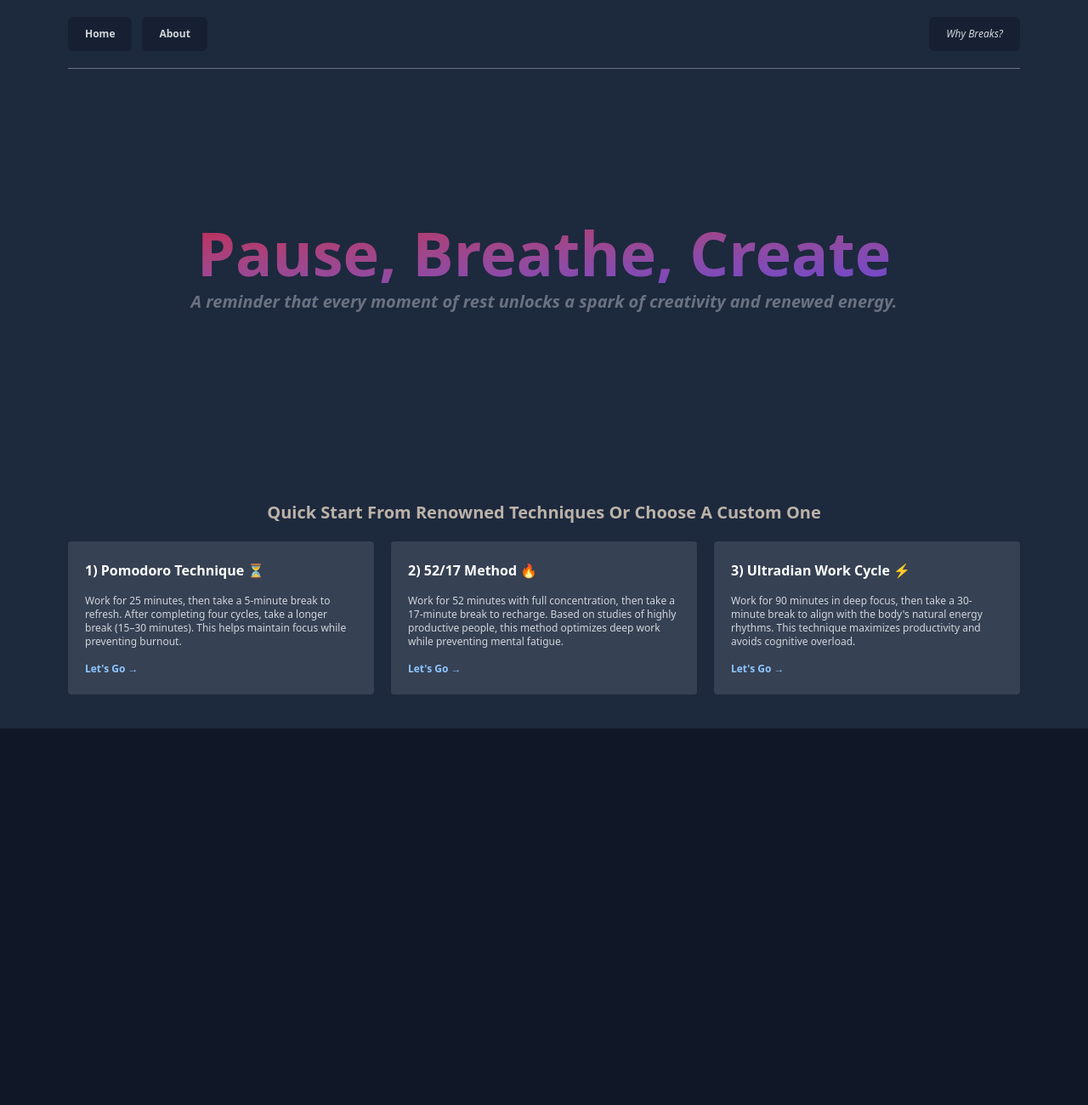
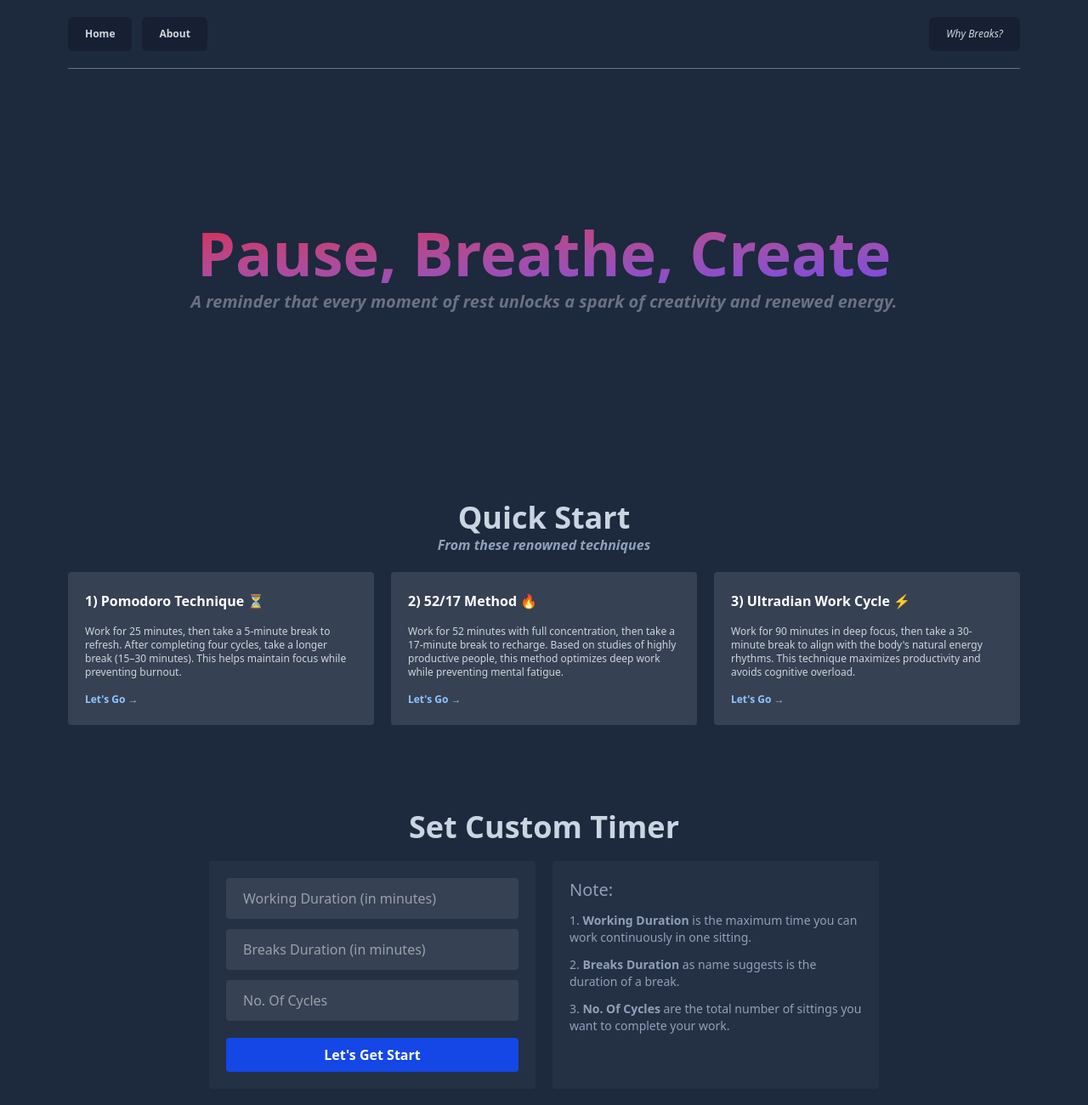
Before and after one commit to utkarshakya/Respiro, a React (Vite) app: page / in a window 1280 px wide. Shown: the top 1300 px of the page at 85% size. Before the commit the page ends 857 px from the top, so only its background shows below. Built offline with nearby package versions, Linux system fonts and the light colour scheme.

Commit message:
feat: integrate CustomTimer component into Home, enhance CardSection layout and styling

```diff
--- a/src/components/Home.jsx
+++ b/src/components/Home.jsx
@@ -1,5 +1,5 @@
 import React from "react";
-import { CardSection, Heading, Navbar } from "./partial";
+import { CardSection, CustomTimer, Heading, Navbar } from "./partial";
 
 function Home() {
   return (
@@ -8,6 +8,7 @@ function Home() {
         <Navbar />
         <Heading />
         <CardSection />
+        <CustomTimer />
       </div>
     </>
   );
--- a/src/components/partial/CardSection.jsx
+++ b/src/components/partial/CardSection.jsx
@@ -5,9 +5,12 @@ function CardSection() {
   return (
     <>
       <div className="flex flex-col gap-5 py-10">
-        <h1 className="m-auto md:text-xl text-orange-100/70 text-center font-semibold px-5">
-          Quick Start From Renowned Techniques Or Choose A Custom One
+        <div className="m-auto text-center font-semibold">
+        <h1 className="md:text-4xl text-2xl text-slate-300">
+          Quick Start
         </h1>
+        <p className="text-xs md:text-base text-slate-400 italic">From these renowned techniques</p>
+        </div>
         <div className="flex flex-wrap gap-5 justify-center">
           <Card
             heading={`1) Pomodoro Technique ⏳`}
--- a/src/components/partial/CustomTimer.jsx
+++ b/src/components/partial/CustomTimer.jsx
@@ -1,13 +1,52 @@
-import React from 'react'
+import React from "react";
 
 function CustomTimer() {
   return (
     <>
-    <form>
-
-    </form>
+      <div className="w-full flex flex-col items-center gap-5 py-10">
+        <h1 className="text-2xl md:text-4xl font-semibold text-slate-300">
+          Set Custom Timer
+        </h1>
+        <div className="w-full flex flex-col sm:flex-row gap-y-2 gap-x-5 justify-center">
+          <div className="w-full max-w-sm flex flex-col items-center gap-3 bg-gray-700/30 p-5 rounded">
+            <input
+              type="number"
+              placeholder="Working Duration (in minutes)"
+              className="w-full bg-gray-700 px-5 py-3 rounded outline-none"
+            ></input>
+            <input
+              type="number"
+              placeholder="Breaks Duration (in minutes)"
+              className="w-full bg-gray-700 px-5 py-3 rounded outline-none"
+            ></input>
+            <input
+              type="number"
+              placeholder="No. Of Cycles"
+              className="w-full bg-gray-700 px-5 py-3 rounded outline-none"
+            ></input>
+            <button className="w-full mt-2 px-8 py-2 bg-blue-700 hover:bg-blue-700/80 rounded cursor-pointer font-semibold">
+              Let's Get Start
+            </button>
+          </div>
+          <div className="w-full max-w-sm flex flex-col gap-3 bg-gray-700/30 p-5 text-sm text-slate-400 cursor-default rounded">
+            <h3 className="text-xl">Note:</h3>
+            <p>
+              1. <span className="font-semibold">Working Duration</span> is the
+              maximum time you can work continuously in one sitting.
+            </p>
+            <p>
+              2. <span className="font-semibold">Breaks Duration</span> as name
+              suggests is the duration of a break.
+            </p>
+            <p>
+              3. <span className="font-semibold">No. Of Cycles</span> are the
+              total number of sittings you want to complete your work.
+            </p>
+          </div>
+        </div>
+      </div>
     </>
-  )
+  );
 }
 
-export default CustomTimer
+export default CustomTimer;
--- a/src/public/style/output.css
+++ b/src/public/style/output.css
@@ -8,22 +8,44 @@
       "Courier New", monospace;
     --color-orange-100: oklch(0.954 0.038 75.164);
     --color-blue-300: oklch(0.809 0.105 251.813);
+    --color-blue-500: oklch(0.623 0.214 259.815);
+    --color-blue-600: oklch(0.546 0.245 262.881);
+    --color-blue-700: oklch(0.488 0.243 264.376);
     --color-violet-500: oklch(0.606 0.25 292.717);
     --color-rose-500: oklch(0.645 0.246 16.439);
+    --color-rose-600: oklch(0.586 0.253 17.585);
+    --color-slate-100: oklch(0.968 0.007 247.896);
+    --color-slate-200: oklch(0.929 0.013 255.508);
+    --color-slate-300: oklch(0.869 0.022 252.894);
+    --color-slate-400: oklch(0.704 0.04 256.788);
+    --color-slate-500: oklch(0.554 0.046 257.417);
     --color-slate-800: oklch(0.279 0.041 260.031);
     --color-gray-300: oklch(0.872 0.01 258.338);
     --color-gray-500: oklch(0.551 0.027 264.364);
+    --color-gray-600: oklch(0.446 0.03 256.802);
     --color-gray-700: oklch(0.373 0.034 259.733);
+    --color-gray-800: oklch(0.278 0.033 256.848);
     --color-gray-900: oklch(0.21 0.034 264.665);
     --color-white: #fff;
     --spacing: 0.25rem;
+    --container-sm: 24rem;
     --container-7xl: 80rem;
     --text-xs: 0.75rem;
     --text-xs--line-height: calc(1 / 0.75);
     --text-sm: 0.875rem;
     --text-sm--line-height: calc(1.25 / 0.875);
+    --text-base: 1rem;
+    --text-base--line-height: calc(1.5 / 1);
+    --text-lg: 1.125rem;
+    --text-lg--line-height: calc(1.75 / 1.125);
     --text-xl: 1.25rem;
     --text-xl--line-height: calc(1.75 / 1.25);
+    --text-2xl: 1.5rem;
+    --text-2xl--line-height: calc(2 / 1.5);
+    --text-3xl: 1.875rem;
+    --text-3xl--line-height: calc(2.25 / 1.875);
+    --text-4xl: 2.25rem;
+    --text-4xl--line-height: calc(2.5 / 2.25);
     --text-7xl: 4.5rem;
     --text-7xl--line-height: 1;
     --font-weight-semibold: 600;
@@ -186,6 +208,9 @@
   }
 }
 @layer utilities {
+  .collapse {
+    visibility: collapse;
+  }
   .absolute {
     position: absolute;
   }
@@ -201,14 +226,32 @@
   .mx-auto {
     margin-inline: auto;
   }
+  .mt-1 {
+    margin-top: calc(var(--spacing) * 1);
+  }
   .mt-2 {
     margin-top: calc(var(--spacing) * 2);
+  }
+  .block {
+    display: block;
   }
   .flex {
     display: flex;
   }
   .hidden {
     display: none;
+  }
+  .inline {
+    display: inline;
+  }
+  .inline-block {
+    display: inline-block;
+  }
+  .inline-flex {
+    display: inline-flex;
+  }
+  .list-item {
+    display: list-item;
   }
   .table {
     display: table;
@@ -218,6 +261,18 @@
   }
   .min-h-\[180px\] {
     min-height: 180px;
+  }
+  .w-\[30\%\] {
+    width: 30%;
+  }
+  .w-\[40\%\] {
+    width: 40%;
+  }
+  .w-\[60\%\] {
+    width: 60%;
+  }
+  .w-\[60\] {
+    width: 60;
   }
   .w-full {
     width: 100%;
@@ -231,14 +286,29 @@
   .max-w-\[360px\] {
     max-width: 360px;
   }
+  .max-w-full {
+    max-width: 100%;
+  }
+  .max-w-sm {
+    max-width: var(--container-sm);
+  }
+  .border-collapse {
+    border-collapse: collapse;
+  }
   .transform {
     transform: var(--tw-rotate-x) var(--tw-rotate-y) var(--tw-rotate-z) var(--tw-skew-x) var(--tw-skew-y);
   }
   .animate-pulse {
     animation: var(--animate-pulse);
   }
+  .cursor-default {
+    cursor: default;
+  }
   .cursor-pointer {
     cursor: pointer;
+  }
+  .resize {
+    resize: both;
   }
   .flex-col {
     flex-direction: column;
@@ -267,11 +337,27 @@
   .gap-5 {
     gap: calc(var(--spacing) * 5);
   }
+  .gap-10 {
+    gap: calc(var(--spacing) * 10);
+  }
+  .gap-x-5 {
+    column-gap: calc(var(--spacing) * 5);
+  }
+  .gap-y-2 {
+    row-gap: calc(var(--spacing) * 2);
+  }
+  .gap-y-3 {
+    row-gap: calc(var(--spacing) * 3);
+  }
   .rounded {
     border-radius: 0.25rem;
   }
   .rounded-md {
     border-radius: var(--radius-md);
+  }
+  .border {
+    border-style: var(--tw-border-style);
+    border-width: 1px;
   }
   .border-b {
     border-bottom-style: var(--tw-border-style);
@@ -280,14 +366,44 @@
   .border-gray-500 {
     border-color: var(--color-gray-500);
   }
+  .bg-blue-500 {
+    background-color: var(--color-blue-500);
+  }
+  .bg-blue-600 {
+    background-color: var(--color-blue-600);
+  }
+  .bg-blue-700 {
+    background-color: var(--color-blue-700);
+  }
+  .bg-gray-300 {
+    background-color: var(--color-gray-300);
+  }
+  .bg-gray-500 {
+    background-color: var(--color-gray-500);
+  }
+  .bg-gray-600 {
+    background-color: var(--color-gray-600);
+  }
   .bg-gray-700 {
     background-color: var(--color-gray-700);
+  }
+  .bg-gray-700\/30 {
+    background-color: color-mix(in oklab, var(--color-gray-700) 30%, transparent);
+  }
+  .bg-gray-700\/50 {
+    background-color: color-mix(in oklab, var(--color-gray-700) 50%, transparent);
+  }
+  .bg-gray-800 {
+    background-color: var(--color-gray-800);
   }
   .bg-gray-900 {
     background-color: var(--color-gray-900);
   }
   .bg-gray-900\/50 {
     background-color: color-mix(in oklab, var(--color-gray-900) 50%, transparent);
+  }
+  .bg-rose-600 {
+    background-color: var(--color-rose-600);
   }
   .bg-slate-800 {
     background-color: var(--color-slate-800);
@@ -313,6 +429,12 @@
   .px-5 {
     padding-inline: calc(var(--spacing) * 5);
   }
+  .px-8 {
+    padding-inline: calc(var(--spacing) * 8);
+  }
+  .py-2 {
+    padding-block: calc(var(--spacing) * 2);
+  }
   .py-3 {
     padding-block: calc(var(--spacing) * 3);
   }
@@ -328,13 +450,25 @@
   .text-center {
     text-align: center;
   }
+  .text-2xl {
+    font-size: var(--text-2xl);
+    line-height: var(--tw-leading, var(--text-2xl--line-height));
+  }
   .text-7xl {
     font-size: var(--text-7xl);
     line-height: var(--tw-leading, var(--text-7xl--line-height));
   }
+  .text-lg {
+    font-size: var(--text-lg);
+    line-height: var(--tw-leading, var(--text-lg--line-height));
+  }
   .text-sm {
     font-size: var(--text-sm);
     line-height: var(--tw-leading, var(--text-sm--line-height));
+  }
+  .text-xl {
+    font-size: var(--text-xl);
+    line-height: var(--tw-leading, var(--text-xl--line-height));
   }
   .text-xs {
     font-size: var(--text-xs);
@@ -357,8 +491,32 @@
   .text-gray-500 {
     color: var(--color-gray-500);
   }
+  .text-orange-100 {
+    color: var(--color-orange-100);
+  }
   .text-orange-100\/70 {
     color: color-mix(in oklab, var(--color-orange-100) 70%, transparent);
+  }
+  .text-slate-100 {
+    color: var(--color-slate-100);
+  }
+  .text-slate-100\/70 {
+    color: color-mix(in oklab, var(--color-slate-100) 70%, transparent);
+  }
+  .text-slate-200 {
+    color: var(--color-slate-200);
+  }
+  .text-slate-300 {
+    color: var(--color-slate-300);
+  }
+  .text-slate-400 {
+    color: var(--color-slate-400);
+  }
+  .text-slate-400\/70 {
+    color: color-mix(in oklab, var(--color-slate-400) 70%, transparent);
+  }
+  .text-slate-500 {
+    color: var(--color-slate-500);
   }
   .text-transparent {
     color: transparent;
@@ -369,10 +527,49 @@
   .italic {
     font-style: italic;
   }
+  .underline {
+    text-decoration-line: underline;
+  }
+  .outline {
+    outline-style: var(--tw-outline-style);
+    outline-width: 1px;
+  }
+  .outline-none {
+    --tw-outline-style: none;
+    outline-style: none;
+  }
   .hover\:cursor-pointer {
     &:hover {
       @media (hover: hover) {
         cursor: pointer;
+      }
+    }
+  }
+  .hover\:bg-blue-700\/50 {
+    &:hover {
+      @media (hover: hover) {
+        background-color: color-mix(in oklab, var(--color-blue-700) 50%, transparent);
+      }
+    }
+  }
+  .hover\:bg-blue-700\/70 {
+    &:hover {
+      @media (hover: hover) {
+        background-color: color-mix(in oklab, var(--color-blue-700) 70%, transparent);
+      }
+    }
+  }
+  .hover\:bg-blue-700\/80 {
+    &:hover {
+      @media (hover: hover) {
+        background-color: color-mix(in oklab, var(--color-blue-700) 80%, transparent);
+      }
+    }
+  }
+  .hover\:bg-blue-700\/90 {
+    &:hover {
+      @media (hover: hover) {
+        background-color: color-mix(in oklab, var(--color-blue-700) 90%, transparent);
       }
     }
   }
@@ -397,6 +594,26 @@
       }
     }
   }
+  .sm\:flex-row {
+    @media (width >= 40rem) {
+      flex-direction: row;
+    }
+  }
+  .sm\:flex-nowrap {
+    @media (width >= 40rem) {
+      flex-wrap: nowrap;
+    }
+  }
+  .sm\:bg-gray-700\/50 {
+    @media (width >= 40rem) {
+      background-color: color-mix(in oklab, var(--color-gray-700) 50%, transparent);
+    }
+  }
+  .sm\:p-5 {
+    @media (width >= 40rem) {
+      padding: calc(var(--spacing) * 5);
+    }
+  }
   .md\:block {
     @media (width >= 48rem) {
       display: block;
@@ -410,6 +627,24 @@
   .md\:px-20 {
     @media (width >= 48rem) {
       padding-inline: calc(var(--spacing) * 20);
+    }
+  }
+  .md\:text-3xl {
+    @media (width >= 48rem) {
+      font-size: var(--text-3xl);
+      line-height: var(--tw-leading, var(--text-3xl--line-height));
+    }
+  }
+  .md\:text-4xl {
+    @media (width >= 48rem) {
+      font-size: var(--text-4xl);
+      line-height: var(--tw-leading, var(--text-4xl--line-height));
+    }
+  }
+  .md\:text-base {
+    @media (width >= 48rem) {
+      font-size: var(--text-base);
+      line-height: var(--tw-leading, var(--text-base--line-height));
     }
   }
   .md\:text-xl {
@@ -500,3 +735,8 @@
   syntax: "*";
   inherits: false;
 }
+@property --tw-outline-style {
+  syntax: "*";
+  inherits: false;
+  initial-value: solid;
+}
```
